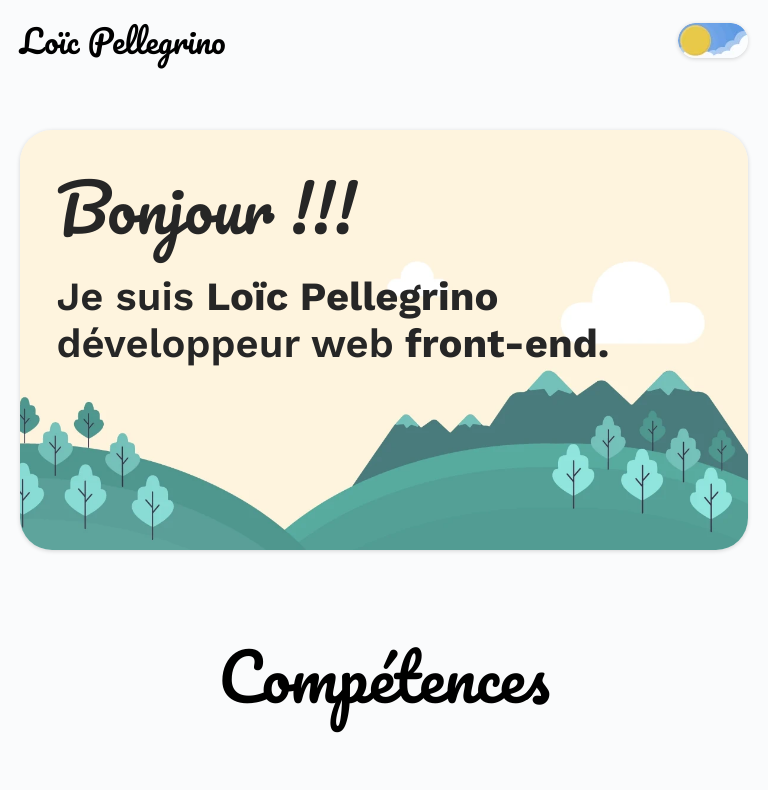
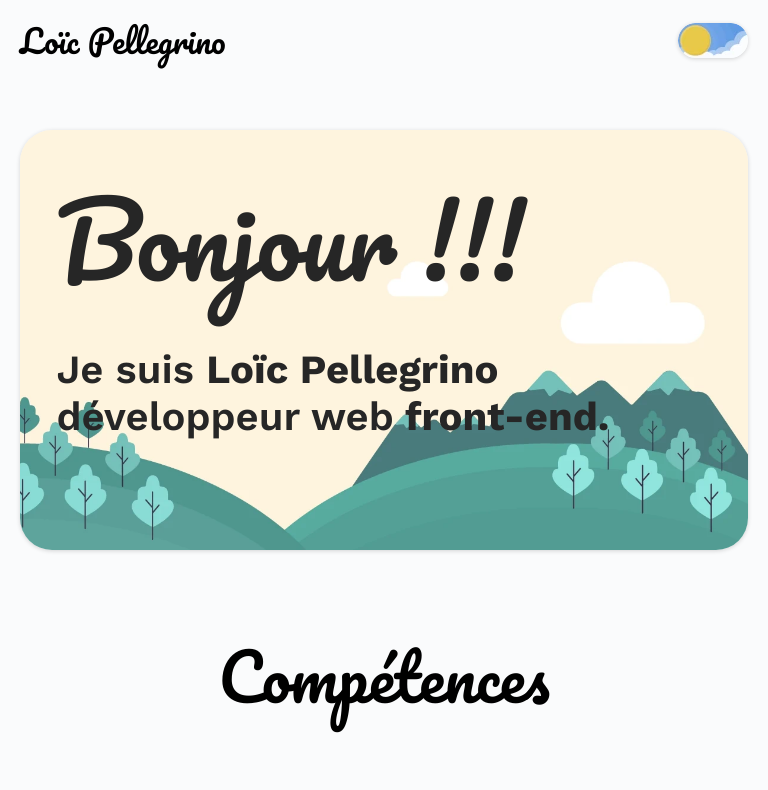
Before and after one commit to BetaPeche/MonPortfolio, a React (Vite) app: page / in a window 768 px wide. Shown: the top 790 px of the page. Built offline with nearby package versions, Linux system fonts and the light colour scheme.

Commit message:
Change font

```diff
--- a/src/styles/_settings.scss
+++ b/src/styles/_settings.scss
@@ -84,6 +84,9 @@ body {
         a {
             color: $white;
         }
+        .banner {
+            color: #d8e9f9;
+        }
         .projects {
             a:nth-child(1) {
                 background-color: #7fc7bf;
@@ -133,8 +136,8 @@ a {
 }
 
 h1 {
-    @include font-pacifico(128px, 400);
-    margin-bottom: 20px;
+    @include font-pacifico(150px, 400);
+    margin-bottom: 25px;
 }
 
 h2 {
@@ -149,9 +152,16 @@ h3 {
     line-height: 36px;
 }
 
-@media (max-width: 1024px) {
+@media (max-width: 768px) {
     h1 {
         @include font-pacifico(64px, 400);
         margin-bottom: 10px;
     }
 }
+
+@media (min-width: 768px) and (max-width: 1024px) {
+    h1 {
+        @include font-pacifico(100px, 400);
+        margin-bottom: 20px;
+    }
+}
```
